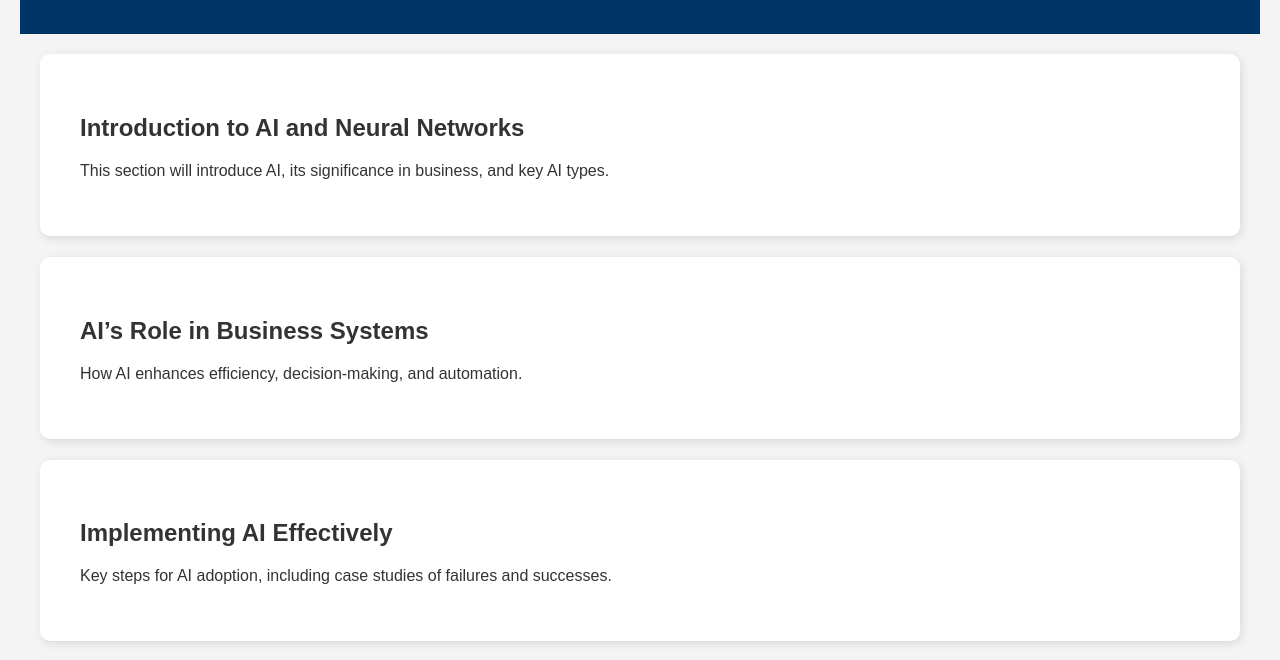
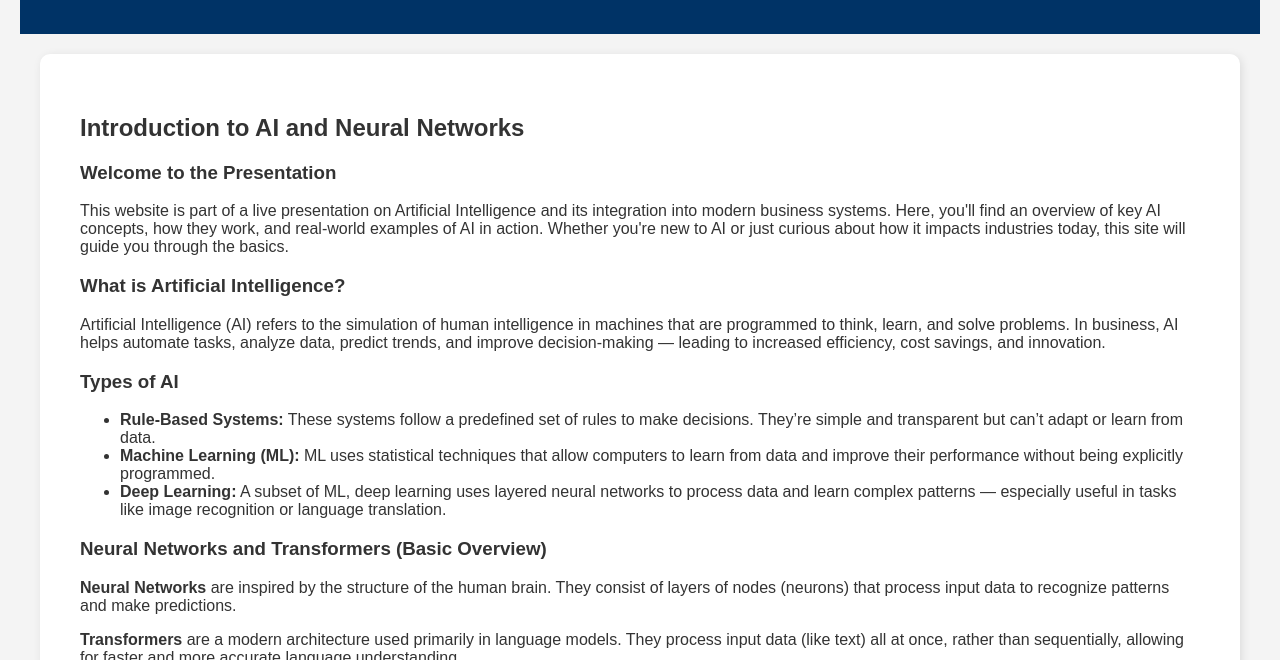
Before and after one commit to arentheisen/AI_Presentation_Website, a plain HTML site: page index.html in a window 1280 px wide. Shown: the part 140-800 px from the top of the page. Drawn offline with Linux system fonts and the light colour scheme.

Commit message:
Update index.html

```diff
--- a/index.html
+++ b/index.html
@@ -28,7 +28,33 @@
         <main>
             <section id="intro">
                 <h2>Introduction to AI and Neural Networks</h2>
-                <p>This section will introduce AI, its significance in business, and key AI types.</p>
+
+                <h3>Welcome to the Presentation</h3>
+                <p>This website is part of a live presentation on Artificial Intelligence and its integration into modern business systems. Here, you'll find an overview of key AI concepts, how they work, and real-world examples of AI in action. Whether you're new to AI or just curious about how it impacts industries today, this site will guide you through the basics.</p>
+
+                <h3>What is Artificial Intelligence?</h3>
+                <p>Artificial Intelligence (AI) refers to the simulation of human intelligence in machines that are programmed to think, learn, and solve problems. In business, AI helps automate tasks, analyze data, predict trends, and improve decision-making — leading to increased efficiency, cost savings, and innovation.</p>
+
+                <h3>Types of AI</h3>
+                <ul>
+                    <li><strong>Rule-Based Systems:</strong> These systems follow a predefined set of rules to make decisions. They’re simple and transparent but can’t adapt or learn from data.</li>
+                    <li><strong>Machine Learning (ML):</strong> ML uses statistical techniques that allow computers to learn from data and improve their performance without being explicitly programmed.</li>
+                    <li><strong>Deep Learning:</strong> A subset of ML, deep learning uses layered neural networks to process data and learn complex patterns — especially useful in tasks like image recognition or language translation.</li>
+                </ul>
+
+                <h3>Neural Networks and Transformers (Basic Overview)</h3>
+                <p><strong>Neural Networks</strong> are inspired by the structure of the human brain. They consist of layers of nodes (neurons) that process input data to recognize patterns and make predictions.</p>
+                <p><strong>Transformers</strong> are a modern architecture used primarily in language models. They process input data (like text) all at once, rather than sequentially, allowing for faster and more accurate language understanding.</p>
+
+                <h3>AI in Business: Real-World Examples</h3>
+                <ul>
+                    <li><strong>Coca-Cola:</strong> Uses AI to analyze customer data and develop targeted marketing campaigns. It also uses AI to optimize inventory and supply chain operations.</li>
+                    <li><strong>UPS:</strong> Applies AI to route optimization, helping reduce fuel usage and delivery times. AI also supports logistics planning and package tracking.</li>
+                    <li><strong>JLL (Jones Lang LaSalle):</strong> Uses AI to analyze real estate market trends, predict property values, and improve client decision-making with data-driven insights.</li>
+                </ul>
+
+                <h3>What Are Large Language Models?</h3>
+                <p>Large Language Models (LLMs) are a type of AI trained on massive text datasets to understand, generate, and interact with human language. Examples include OpenAI’s GPT models. LLMs power tools like chatbots, virtual assistants, and AI writing tools by understanding context and generating coherent responses.</p>
             </section>
 
             <section id="role">
```
